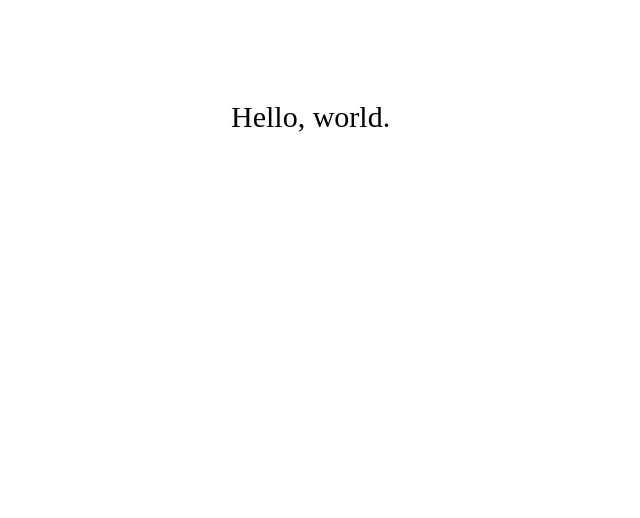
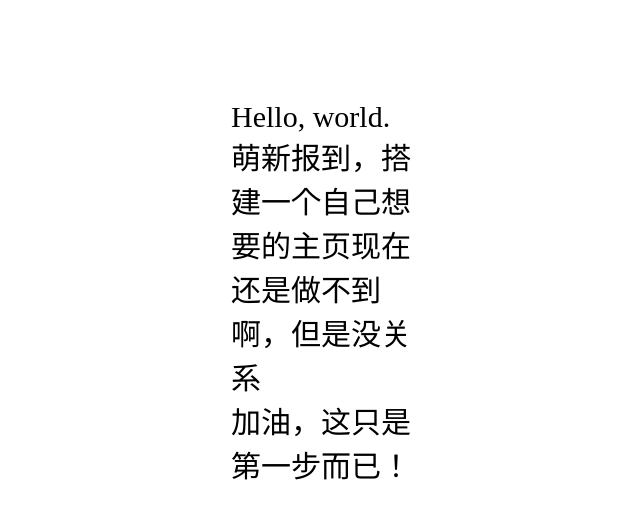
Before and after one commit to rainyuzi/rainyuzi.github.io, a plain HTML site: page index.html in a window 1280 px wide. Shown: the whole page, without its empty margins (309-949 px from the left). Drawn offline with Linux system fonts and the light colour scheme.

Commit message:
loading page

```diff
--- a/index.html
+++ b/index.html
@@ -15,7 +15,8 @@
 </head>
 <body>
 <div class="theme">
-  Hello, world.
+  Hello, world.<br>萌新报到，搭建一个自己想要的主页现在还是做不到啊，但是没关系<br>
+  加油，这只是第一步而已！
 </div>
 
 </body>
```
